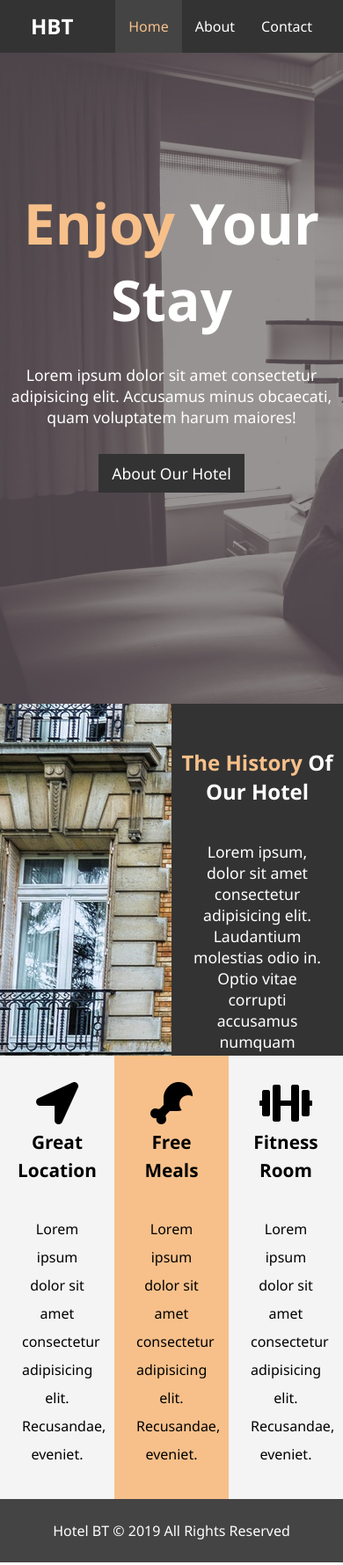
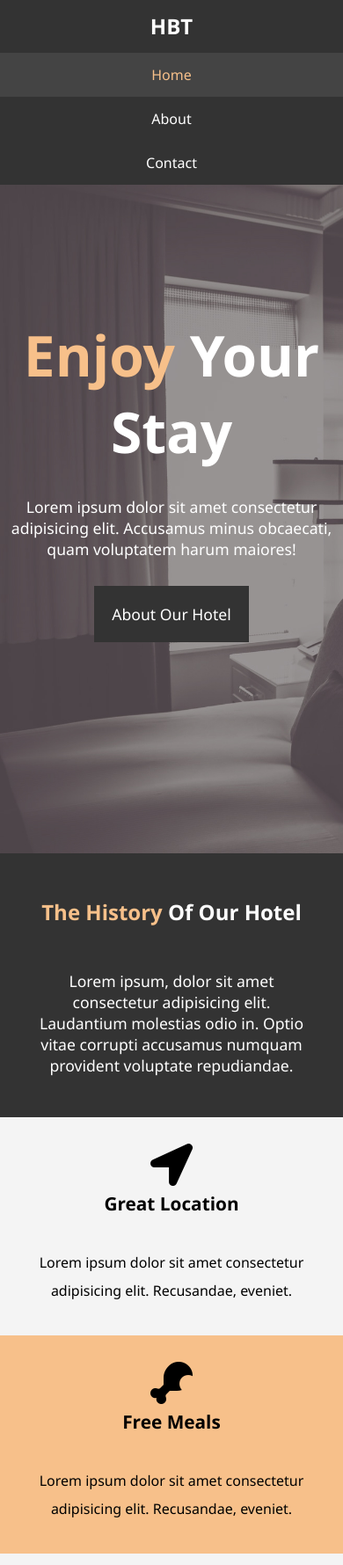
Before and after one commit to HeshamAbdelalem/Hotel-BT, a plain HTML site: page index.html in a window 390 px wide. Shown: the top 1779 px of the page at 88% size. Drawn offline with Linux system fonts and the light colour scheme.

Commit message:
feat: Add @media for wide and mobile screens

```diff
--- a/index.html
+++ b/index.html
@@ -8,6 +8,7 @@
     <link rel="stylesheet" href="https://use.fontawesome.com/releases/v5.8.1/css/all.css"
         integrity="sha384-50oBUHEmvpQ+1lW4y57PTFmhCaXp0ML5d60M1M7uH2+nqUivzIebhndOJK28anvf" crossorigin="anonymous">
     <link rel="stylesheet" href="stylesheets/style.css">
+    <link rel="stylesheet" href="stylesheets/mobile.css" media="screen and (max-width: 768px)">
     <title>Hotel BT | Welcome</title>
 </head>
 
@@ -20,7 +21,7 @@
                     <a href="index.html">hbt</a>
                 </h1>
                 <ul>
-                    <li><a class="current" href="index.html">home</a></li>
+                    <li class="current"><a href="index.html" class="current">home</a></li>
                     <li><a href="about.html">about</a></li>
                     <li><a href="contact.html">contact</a></li>
                 </ul>
--- /dev/null
+++ b/stylesheets/mobile.css
@@ -0,0 +1,31 @@
+nav ul,
+nav li,
+nav h1 {
+    text-align: center;
+    display: block;
+    float: none;
+    margin: 0;
+}
+
+nav ul li a {
+    padding: 0px 15px;
+}
+
+.left-article {
+    display: none;
+}
+
+.right-article {
+    width: 100%;
+    height: 300px;
+}
+
+.showcase a {
+    padding: 20px;
+}
+
+.thirth-col article {
+    float: none;
+    width: 100%;
+    height: calc(80%/3);
+}
--- a/stylesheets/style.css
+++ b/stylesheets/style.css
@@ -48,6 +48,7 @@ p {
 span {
 	color: var(--yellow);
 }
+
 /* ????????? End Global Styles ???????? */
 
 /* ????????? Start Header Styles ???????? */
@@ -81,6 +82,7 @@ nav li {
 
 nav li a {
 	padding: 5px 15px;
+	display: block;
 }
 
 nav li a:hover {
```
Also changed, not shown: 1 other file.
